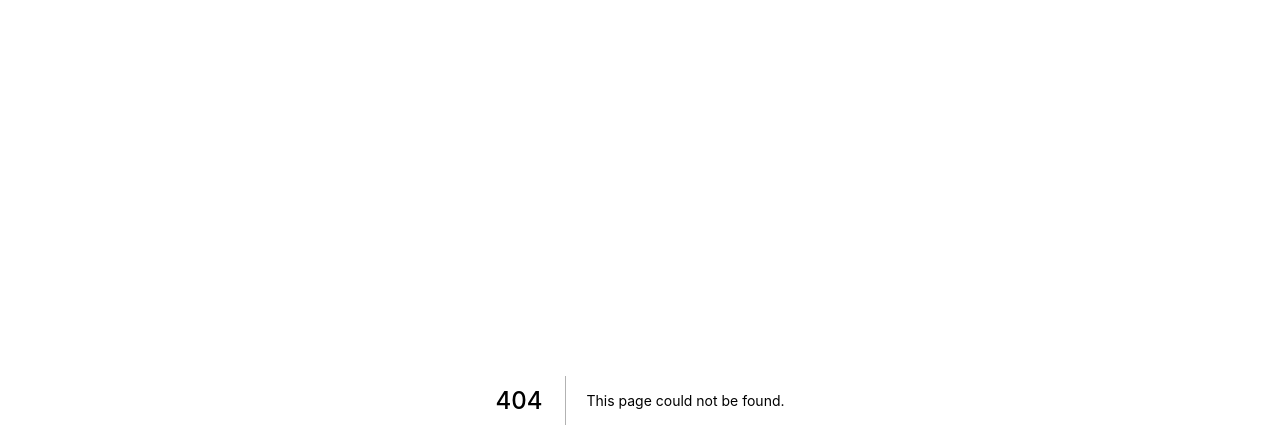
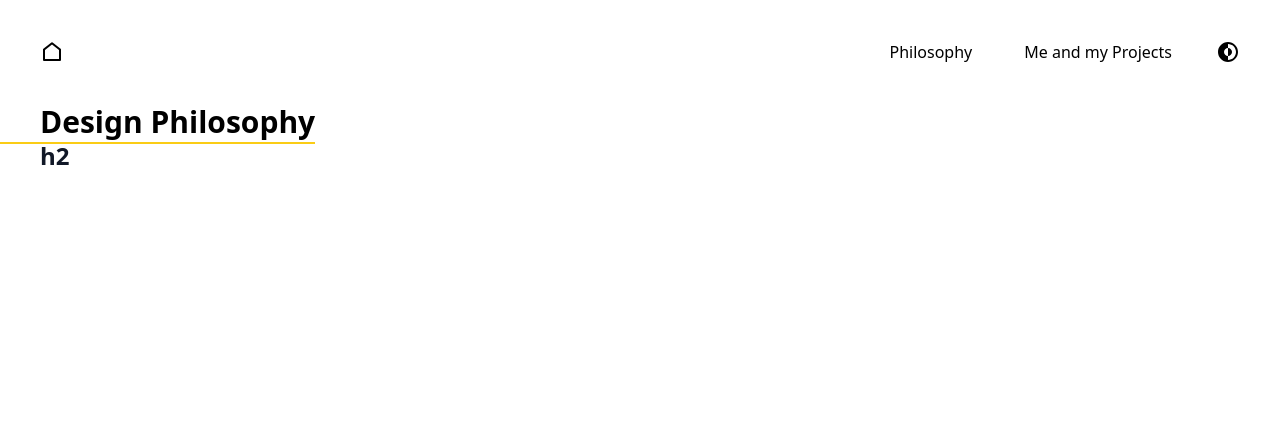
Before and after one commit to ksitu0/ksitu0.github.io, a Next.js app: page /philosophy in a window 1280 px wide. Before the commit this address had no page. Shown: the top 448 px of the page. Built offline with nearby package versions, Linux system fonts and the light colour scheme.

Commit message:
banner done

```diff
--- a/components/Tag.js
+++ b/components/Tag.js
@@ -2,6 +2,6 @@
 export default function Tag({ tag, data }) {
     return (
       <div className={`text-sm px-2 mr-2 mb-1 rounded-full ${data[tag].color}
-      dark:opacity-80 dark:bg-transparent dark:border dark:border-yellow-300 z-0`}>{tag}</div>
+      dark:opacity-80 dark:bg-transparent dark:border dark:border-yellow-400 z-0`}>{tag}</div>
     )
 }
--- a/components/nav.js
+++ b/components/nav.js
@@ -1,18 +1,32 @@
 import Link from 'next/link'
 import { useEffect } from 'react'
-import { CgDarkMode } from 'react-icons/cg'
+import { CgArrowLeft, CgDarkMode } from 'react-icons/cg'
 import {useTheme} from 'next-themes'
+import Router, { useRouter } from 'next/router'
+
+import {RiHomeLine} from 'react-icons/ri'
+import {FaGithub} from 'react-icons/fa'
+
 
 const links = [
-    { label: "Philosophy", href: "/" },
+    { label: "Philosophy", href: "/philosophy" },
     { label: "Me and my Projects", href: "/" },
 ]
 
-export default function Nav() {
+export default function Nav(props) {
     const {theme, setTheme} = useTheme()
+    const router = useRouter()
+
     return (
         <nav className="dark:text-white">
-            <ul className="sticky top-0 flex flex-wrap sm:justify-end items-start sm:items-center p-4 sm:p-8 mt-0">
+            <ul className="sticky top-0 flex flex-wrap sm:justify-between items-end sm:items-center p-4 sm:p-8 mt-0">
+                <li>
+                    <Link href={router.pathname =="/" ? "https://github.com/ksitu0": "/"}>
+                    <div className="p-2 rounded-full hover:bg-black dark:hover:bg-white hover:bg-opacity-10 dark:hover:bg-opacity-10 transform duration-200">
+                        {router.pathname == "/" ? <FaGithub size={24}/> : <RiHomeLine size={24} />}
+                        </div>
+                        </Link>
+                </li>
                 <ul className={`mx-auto sm:mx-0 flex flex-row space-x-5`}>
                     {links.map(({ href, label }) => (
                         <li className="self-center" key={`${href}${label}`}>
--- a/pages/_app.js
+++ b/pages/_app.js
@@ -1,10 +1,31 @@
 import '../styles/globals.css'
 import { ThemeProvider } from 'next-themes'
 
+import { useRouter } from "next/router";
+import { useEffect, useState } from "react";
+
 function MyApp({ Component, pageProps }) {
+
+  const router = useRouter();
+
+  useEffect(() => storePathValues, [router.asPath]);
+
+  const [prev, setPrev] = useState("");
+
+  function storePathValues() {
+    const storage = globalThis?.sessionStorage;
+    if (!storage) return;
+    // Set the previous path as the value of the current path.
+    const prevPath = storage.getItem("currentPath");
+    storage.setItem("prevPath", prevPath);
+    // Set the current path value by looking at the browser's location object.
+    storage.setItem("currentPath", globalThis.location.pathname);
+    setPrev(prevPath);
+  }
+
   return (
     <ThemeProvider defaultTheme="system" attribute="class">
-      <Component {...pageProps} />
+      <Component {...pageProps} animateBg={prev && prev.charAt(0) != '/'}/>
     </ThemeProvider>
   )
 }
--- a/pages/index.js
+++ b/pages/index.js
@@ -7,7 +7,7 @@ import Post from "../components/Post"
 import projects from './api/projects.json'
 import React, { useState, useEffect } from 'react';
 
-export default function Home({projectCards, tags}) {
+export default function Home(props) {
   //const { posts, error } = useGetData("/projects")
   // if (error) {
   //   console.log(error)
@@ -20,19 +20,19 @@ export default function Home({projectCards, tags}) {
   const [include, setInclude] = useState(["Thinking", "Design", "Technical"]);
 
   useEffect(()=>{
-    let tagCategories = Object.values(tags).map(i=>i.category).flat();
+    let tagCategories = Object.values(props.tags).map(i=>i.category).flat();
     tagCategories = tagCategories.filter((val, idx, self)=> self.indexOf(val) == idx);
     setCategories(tagCategories);
-  }, [tags])
+  }, [props.tags])
 
-  console.log(include)
   return (
-    <div className="text-base dark:text-white dark:bg-black font-light">
+    <div className="h-screen text-base dark:text-white bg-[url('/banner.png')] dark:bg-[url('/banner-dark.png')] bg-cover font-light ">
+      <div className={`${props.animateBg === false ? '' : "animate-fade-in"} h-screen bg-white/80 dark:bg-black/60 backdrop-blur-[1px]`}>
       <HeadObject>
         {/* You can put extra tags in here, or leave it blank */}
         {/* dark mode sliding */}
       </HeadObject>
-      <Nav />
+      <Nav/>
       <div className="w-screen">
         <div className="flex flex-col space-y-4 p-10 pt-2">
           <div className="text-lg sm:text-xl ">
@@ -42,9 +42,9 @@ export default function Home({projectCards, tags}) {
             I <p className="font-semibold inline bg-yellow-400 text-black">Build Software</p>, but I'm not just a programmer. <br></br>
             I like to <p className="font-semibold inline bg-yellow-400 text-black">Design Creative Solutions</p>.
           </div>
-          <div>
-            Check out my <a className="inline border-b-2 border-yellow-400" href="https://github.com/ksitu0">github</a> and
-            design philosophy!
+          <div className="text-lg sm:text-xl">
+            Check out my <a className="inline border-b-2 border-yellow-400" href="https://github.com/ksitu0" target="_blank">github</a> and <a className="inline border-b-2 border-yellow-400" href="/philosophy">design philosophy</a>! <br></br>
+            Or are you wondering <a className="inline border-b-2 border-yellow-400" href="/whats-in-the-background">What's in the background?</a>
           </div>
           <div className="text-lg sm:text-xl">
             Recents: React Native, NextJS, C/C++, and Design Thinking.
@@ -82,10 +82,10 @@ export default function Home({projectCards, tags}) {
 
       <div className="w-screen sm:overflow-x-scroll sm:px-10 sm:pb-10">
         <div className="flex w-fit flex-col sm:flex-row">
-        {projectCards.filter(i=> {
+        {props.projectCards.filter(i=> {
           let shouldInclude = false;
           i.tags.forEach((s) => {
-            tags[s].category.forEach((c) => {
+            props.tags[s].category.forEach((c) => {
               if (include.includes(c)) {
                 shouldInclude =  true;
               }
@@ -93,11 +93,11 @@ export default function Home({projectCards, tags}) {
           })
           return shouldInclude;
         }).map(post => (
-          <Post post={post} key={post.id} tagData={tags}
+          <Post post={post} key={post.id} tagData={props.tags}
             onMouseEnter={()=>{
               console.log("me")
               setHover(true);
-              setFeatureUrl(projectCards.filter(i=> i.id == id)[0].featureImg);
+              setFeatureUrl(props.projectCards.filter(i=> i.id == id)[0].featureImg);
             }}
             onMouseLeave={() => {
               setHover(false);
@@ -107,6 +107,7 @@ export default function Home({projectCards, tags}) {
         </div>
       </div>
     </div>
+    </div>
   )
 }
 
--- /dev/null
+++ b/pages/philosophy.mdx
@@ -0,0 +1,18 @@
+import Nav from '../components/nav';
+
+## h2
+
+
+
+export default ({ children }) => (
+    <div className="text-base dark:text-white dark:bg-black font-light">
+        <Nav />
+        <div className="inline pl-10 mr-10 text-2xl md:text-3xl font-semibold border-b-2 border-yellow-400">Design Philosophy</div>
+
+        <div className={`w-screen flex flex-col px-4 sm:px-10 lg:px-20 py-10`}>
+            <div className={`prose dark:prose-invert max-w-prose`}>
+                {children}
+            </div>
+        </div>
+    </div>
+)
--- a/pages/project/[id].js
+++ b/pages/project/[id].js
@@ -34,13 +34,13 @@ export default function Project(props) {
           <div className="text-lg my-3">{props.info.summary}</div>
 
           <div className="text-xl font-semibold my-3">TLDR (Synopsis) </div>
-          <div className="prose"><MDXContent /></div>
+          <div className="prose dark:prose-invert"><MDXContent /></div>
 
           <div className="text-xl font-semibold my-3">Writings</div>
           <div className="flex-col rounded my-3">
             <div className="h-px bg-neutral-300 dark:bg-neutral-600"></div>
             {props.info.content && props.writings.map((i, idx) => (<>
-              <div key={i.title} className={`${idx == selected ? "border-yellow-500 " : "border-transparent "} border-l-4 text-lg px-2 sm:my-0 py-1.5 sm:text-base sm:px-3 sm:py-2 hover:bg-black dark:hover:bg-white hover:bg-opacity-10 dark:hover:bg-opacity-20 ${selected == idx ? 'bg-black/20 dark:bg-white/30' : ''} `}
+              <div key={i.title} className={`${idx == selected ? "border-yellow-400 " : "border-transparent "} border-l-4 text-lg px-2 sm:my-0 py-1.5 sm:text-base sm:px-3 sm:py-2 hover:bg-black dark:hover:bg-white hover:bg-opacity-10 dark:hover:bg-opacity-20 ${selected == idx ? 'bg-black/20 dark:bg-white/30' : ''} `}
                 onClick={() => setSelected(idx)}
               >
                 {i.title}
@@ -49,16 +49,15 @@ export default function Project(props) {
             </>
             ))}
           </div>
-          {/* <div className="prose mt-3 text-sm leading-6 text-slate-600 dark:text-slate-400" dangerouslySetInnerHTML={{ __html: i.htmlContent }}>
-      </div> */}
         </div>
+
         { props.writings.length > 0 ?
         <div className={`absolute md:static md:overflow-hidden md:h-full md:max-h-full transition-all top-0 right-0 ${selected >= 0 ? "w-screen p-4 md:max-w-prose md:w-1/2" : "w-0 p-0"} flex flex-col min-h-screen md:min-h-0 sm:rounded-lg bg-neutral-100 dark:bg-neutral-800`}>
           <div className={`self-end ${selected >= 0 ? "block" : "hidden"}`}>
             <button onClick={() => setSelected(-1)}><CgClose size={24} /> </button>
           </div>
           <div className="overflow-y-scroll overflow-x-hidden">
-          <div className={`text-xl font-semibold ${selected >= 0 ? "block" : "hidden"} border-yellow-500 border-l-4 px-2 sm:my-0 py-1.5 sm:px-3 sm:py-2 `}>
+          <div className={`text-xl font-semibold ${selected >= 0 ? "block" : "hidden"} border-yellow-400 border-l-4 px-2 sm:my-0 py-1.5 sm:px-3 sm:py-2 `}>
             {selected >= 0 ? props.writings[selected].title : ''}
           </div>
           <div className={`${selected >= 0 ? "block" : "hidden"} prose dark:prose-invert my-3 pb-10 text-base leading-6 text-slate-600 dark:text-slate-400`} dangerouslySetInnerHTML={{ __html: props.writings[selected >= 0 ? selected : 0].htmlContent }}>
--- a/tailwind.config.js
+++ b/tailwind.config.js
@@ -8,11 +8,27 @@ module.exports = {
   darkMode: 'class',
   theme: {
     extend: {
-			animationDelay: {
-				"2s": 2000,
-			},
+      animationDelay: {
+        "3s": "3s",
+      },
       spacing: {
         'width': '100vw',
+      },
+      keyframes: {
+        'fade-in': {
+          '0%': {
+            opacity: '0',
+          },
+          '70%': {
+            opacity: '0',
+          },
+          '100%': {
+            opacity: '1',
+          },
+        }
+      },
+      animation: {
+        'fade-in': 'fade-in 2s ease-out'
       }
     },
   },
@@ -20,7 +36,7 @@ module.exports = {
     extend: {},
   },
   plugins: [
-		require("tailwindcss-animate"),
-		require('@tailwindcss/typography')
-	],
+    require("tailwindcss-animate"),
+    require('@tailwindcss/typography')
+  ],
 }
```
Also changed, not shown: pages/whats-in-the-background.mdx (added, +24 -0 lines), 2 other files (tests, documents, lock files or other folders).
